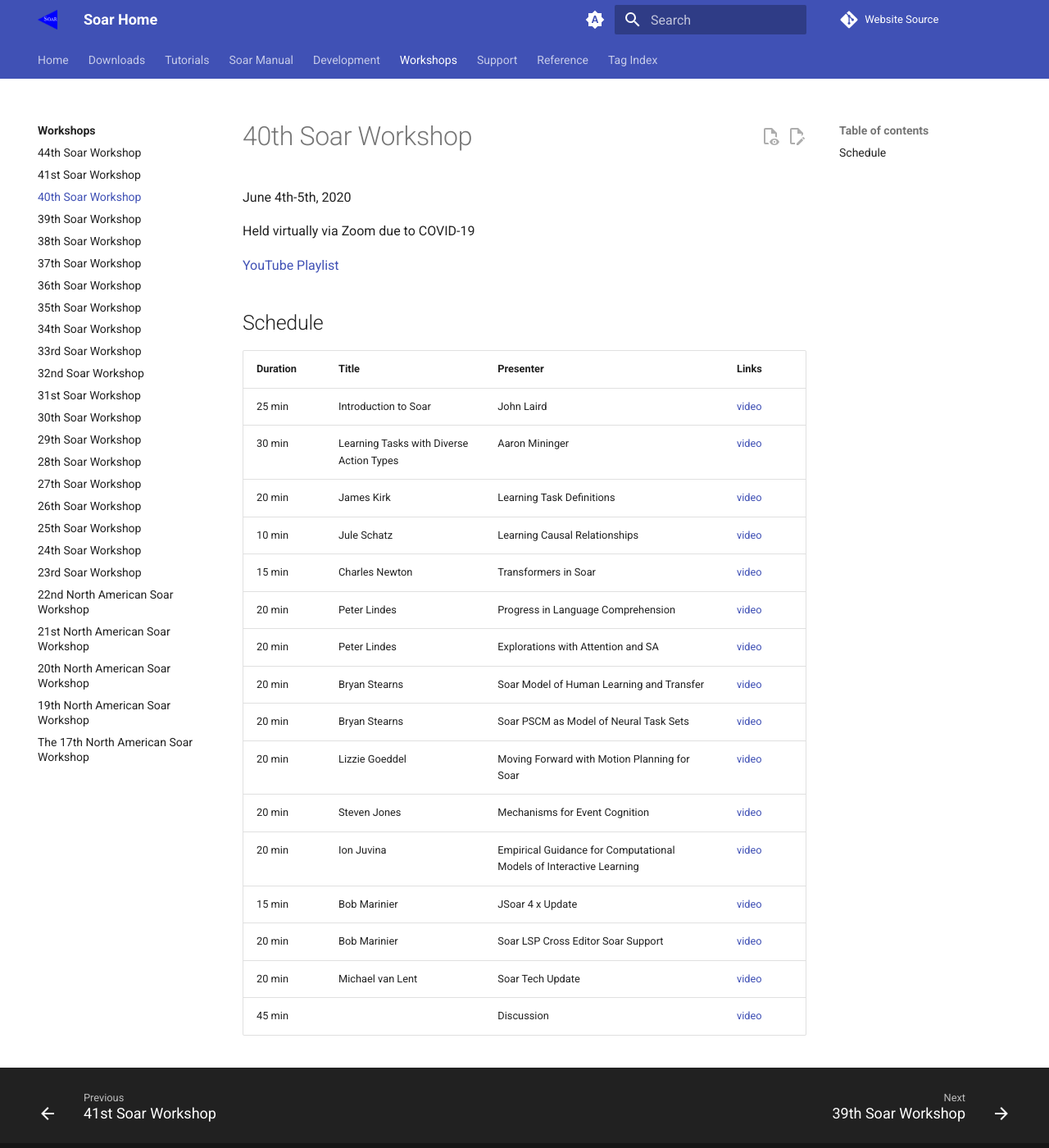
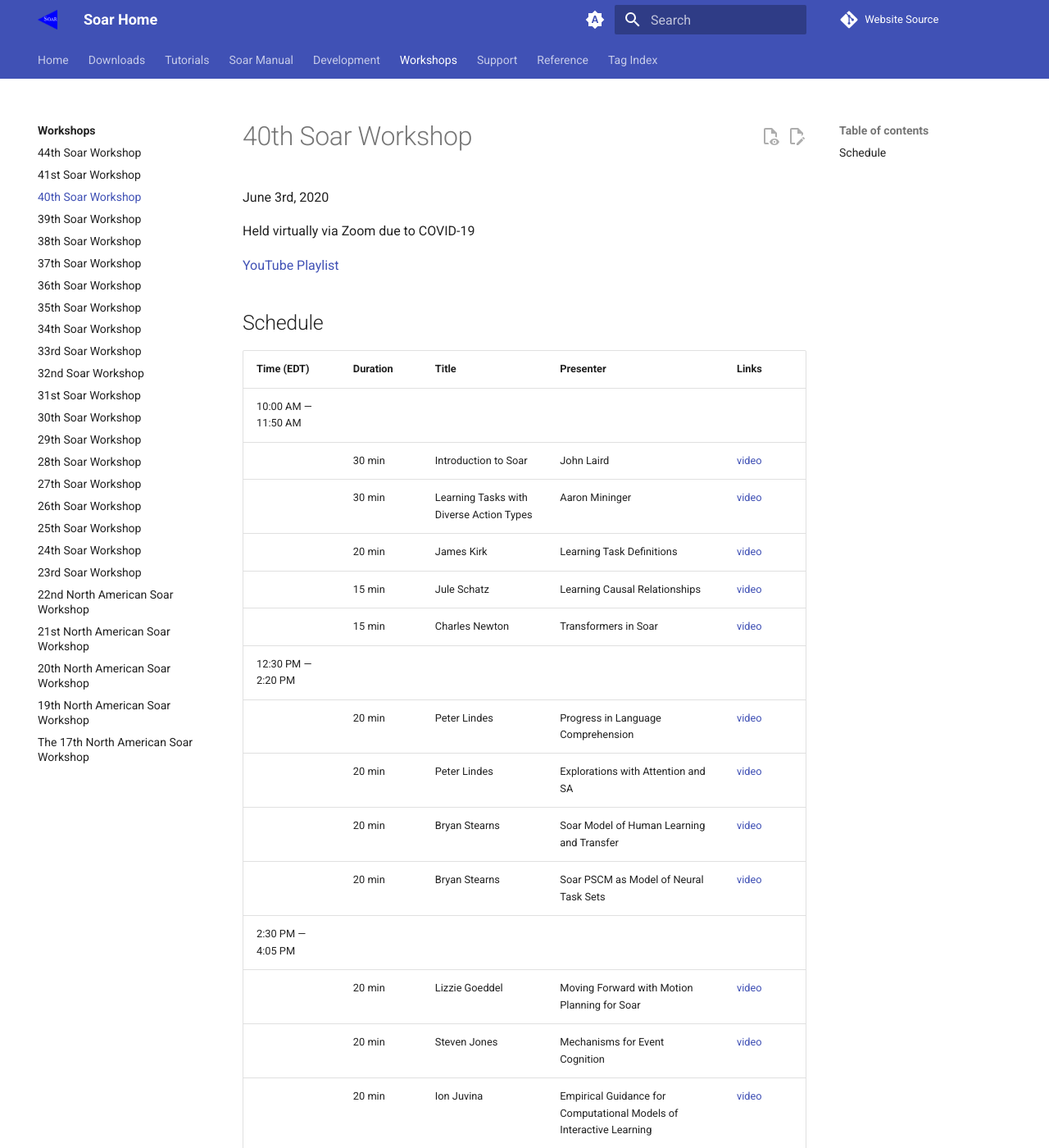
Before and after one commit to SoarGroup/SoarGroup.github.io, an MkDocs documentation site: the page built from docs/workshops/40.md, in a window 1280 px wide and 1400 px high. Shown: the whole window at 82% size. Built offline with MkDocs 1.6.1 and Material for MkDocs 9.7.7, drawn with Linux system fonts in a browser that asks for light colours; comment, search, counter and statistics services are not loaded.

Commit message:
Reflect discovered workshop 40 times

```diff
--- a/docs/workshops/40.md
+++ b/docs/workshops/40.md
@@ -1,6 +1,6 @@
 # 40th Soar Workshop
 
-June 4th-5th, 2020
+June 3rd, 2020
 
 Held virtually via Zoom due to COVID-19
 
@@ -8,21 +8,25 @@
 
 ## Schedule
 
-| Duration | Title | Presenter | Links |
-|----------|-------|-----------|-------|
-| 25 min | Introduction to Soar | John Laird | [video](https://www.youtube.com/watch?v=z2lvXkxEobU&list=PLHdvARGgcabPpAFJQOWG3F1DkU5por7Mt&index=1) |
-| 30 min | Learning Tasks with Diverse Action Types | Aaron Mininger | [video](https://www.youtube.com/watch?v=fPY1BzYYpjM&list=PLHdvARGgcabPpAFJQOWG3F1DkU5por7Mt&index=2) |
-| 20 min   | James Kirk      | Learning Task Definitions                          | [video](https://www.youtube.com/watch?v=fPY1BzYYpjM&list=PLHdvARGgcabPpAFJQOWG3F1DkU5por7Mt&index=3) |
-| 10 min    | Jule Schatz     | Learning Causal Relationships                      | [video](https://www.youtube.com/watch?v=fPY1BzYYpjM&list=PLHdvARGgcabPpAFJQOWG3F1DkU5por7Mt&index=4) |
-| 15 min   | Charles Newton  | Transformers in Soar                               | [video](https://www.youtube.com/watch?v=fPY1BzYYpjM&list=PLHdvARGgcabPpAFJQOWG3F1DkU5por7Mt&index=5) |
-| 20 min   | Peter Lindes    | Progress in Language Comprehension                 | [video](https://www.youtube.com/watch?v=fPY1BzYYpjM&list=PLHdvARGgcabPpAFJQOWG3F1DkU5por7Mt&index=6) |
-| 20 min   | Peter Lindes    | Explorations with Attention and SA                 | [video](https://www.youtube.com/watch?v=fPY1BzYYpjM&list=PLHdvARGgcabPpAFJQOWG3F1DkU5por7Mt&index=7) |
-| 20 min   | Bryan Stearns   | Soar Model of Human Learning and Transfer          | [video](https://www.youtube.com/watch?v=fPY1BzYYpjM&list=PLHdvARGgcabPpAFJQOWG3F1DkU5por7Mt&index=8) |
-| 20 min   | Bryan Stearns   | Soar PSCM as Model of Neural Task Sets             | [video](https://www.youtube.com/watch?v=fPY1BzYYpjM&list=PLHdvARGgcabPpAFJQOWG3F1DkU5por7Mt&index=9) |
-| 20 min   | Lizzie Goeddel  | Moving Forward with Motion Planning for Soar       | [video](https://www.youtube.com/watch?v=fPY1BzYYpjM&list=PLHdvARGgcabPpAFJQOWG3F1DkU5por7Mt&index=10) |
-| 20 min   | Steven Jones    | Mechanisms for Event Cognition                     | [video](https://www.youtube.com/watch?v=fPY1BzYYpjM&list=PLHdvARGgcabPpAFJQOWG3F1DkU5por7Mt&index=11) |
-| 20 min   | Ion Juvina      | Empirical Guidance for Computational Models of Interactive Learning | [video](https://www.youtube.com/watch?v=fPY1BzYYpjM&list=PLHdvARGgcabPpAFJQOWG3F1DkU5por7Mt&index=12) |
-| 15 min   | Bob Marinier    | JSoar 4 x Update                                   | [video](https://www.youtube.com/watch?v=fPY1BzYYpjM&list=PLHdvARGgcabPpAFJQOWG3F1DkU5por7Mt&index=13) |
-| 20 min   | Bob Marinier    | Soar LSP Cross Editor Soar Support                 | [video](https://www.youtube.com/watch?v=fPY1BzYYpjM&list=PLHdvARGgcabPpAFJQOWG3F1DkU5por7Mt&index=14) |
-| 20 min   | Michael van Lent| Soar Tech Update                                   | [video](https://www.youtube.com/watch?v=fPY1BzYYpjM&list=PLHdvARGgcabPpAFJQOWG3F1DkU5por7Mt&index=15) |
-| 45 min   |                 | Discussion                                         | [video](https://www.youtube.com/watch?v=fPY1BzYYpjM&list=PLHdvARGgcabPpAFJQOWG3F1DkU5por7Mt&index=16) |
+| Time (EDT) | Duration | Title | Presenter | Links |
+|------------|----------|-------|-----------|-------|
+| 10:00 AM &mdash; 11:50 AM |||||
+|    | 30 min | Introduction to Soar | John Laird | [video](https://www.youtube.com/watch?v=z2lvXkxEobU&list=PLHdvARGgcabPpAFJQOWG3F1DkU5por7Mt&index=1) |
+|    | 30 min | Learning Tasks with Diverse Action Types | Aaron Mininger | [video](https://www.youtube.com/watch?v=fPY1BzYYpjM&list=PLHdvARGgcabPpAFJQOWG3F1DkU5por7Mt&index=2) |
+|    | 20 min | James Kirk      | Learning Task Definitions                          | [video](https://www.youtube.com/watch?v=fPY1BzYYpjM&list=PLHdvARGgcabPpAFJQOWG3F1DkU5por7Mt&index=3) |
+|    | 15 min | Jule Schatz     | Learning Causal Relationships                      | [video](https://www.youtube.com/watch?v=fPY1BzYYpjM&list=PLHdvARGgcabPpAFJQOWG3F1DkU5por7Mt&index=4) |
+|    | 15 min | Charles Newton  | Transformers in Soar                               | [video](https://www.youtube.com/watch?v=fPY1BzYYpjM&list=PLHdvARGgcabPpAFJQOWG3F1DkU5por7Mt&index=5) |
+| 12:30 PM &mdash; 2:20 PM |||||
+|    | 20 min | Peter Lindes    | Progress in Language Comprehension                 | [video](https://www.youtube.com/watch?v=fPY1BzYYpjM&list=PLHdvARGgcabPpAFJQOWG3F1DkU5por7Mt&index=6) |
+|    | 20 min | Peter Lindes    | Explorations with Attention and SA                 | [video](https://www.youtube.com/watch?v=fPY1BzYYpjM&list=PLHdvARGgcabPpAFJQOWG3F1DkU5por7Mt&index=7) |
+|    | 20 min | Bryan Stearns   | Soar Model of Human Learning and Transfer          | [video](https://www.youtube.com/watch?v=fPY1BzYYpjM&list=PLHdvARGgcabPpAFJQOWG3F1DkU5por7Mt&index=8) |
+|    | 20 min | Bryan Stearns   | Soar PSCM as Model of Neural Task Sets             | [video](https://www.youtube.com/watch?v=fPY1BzYYpjM&list=PLHdvARGgcabPpAFJQOWG3F1DkU5por7Mt&index=9) |
+| 2:30 PM &mdash; 4:05 PM |||||
+|    | 20 min | Lizzie Goeddel  | Moving Forward with Motion Planning for Soar       | [video](https://www.youtube.com/watch?v=fPY1BzYYpjM&list=PLHdvARGgcabPpAFJQOWG3F1DkU5por7Mt&index=10) |
+|    | 20 min | Steven Jones    | Mechanisms for Event Cognition                     | [video](https://www.youtube.com/watch?v=fPY1BzYYpjM&list=PLHdvARGgcabPpAFJQOWG3F1DkU5por7Mt&index=11) |
+|    | 20 min | Ion Juvina      | Empirical Guidance for Computational Models of Interactive Learning | [video](https://www.youtube.com/watch?v=fPY1BzYYpjM&list=PLHdvARGgcabPpAFJQOWG3F1DkU5por7Mt&index=12) |
+|    | 15 min | Bob Marinier    | JSoar 4 x Update                                   | [video](https://www.youtube.com/watch?v=fPY1BzYYpjM&list=PLHdvARGgcabPpAFJQOWG3F1DkU5por7Mt&index=13) |
+|    | 20 min | Bob Marinier    | Soar LSP Cross Editor Soar Support                 | [video](https://www.youtube.com/watch?v=fPY1BzYYpjM&list=PLHdvARGgcabPpAFJQOWG3F1DkU5por7Mt&index=14) |
+|    | 20 min | Michael van Lent| Soar Tech Update                                   | [video](https://www.youtube.com/watch?v=fPY1BzYYpjM&list=PLHdvARGgcabPpAFJQOWG3F1DkU5por7Mt&index=15) |
+| 4:15 PM &mdash; ... |||||
+|    | 30 min |                 | Discussion                                         | [video](https://www.youtube.com/watch?v=fPY1BzYYpjM&list=PLHdvARGgcabPpAFJQOWG3F1DkU5por7Mt&index=16) |
```
